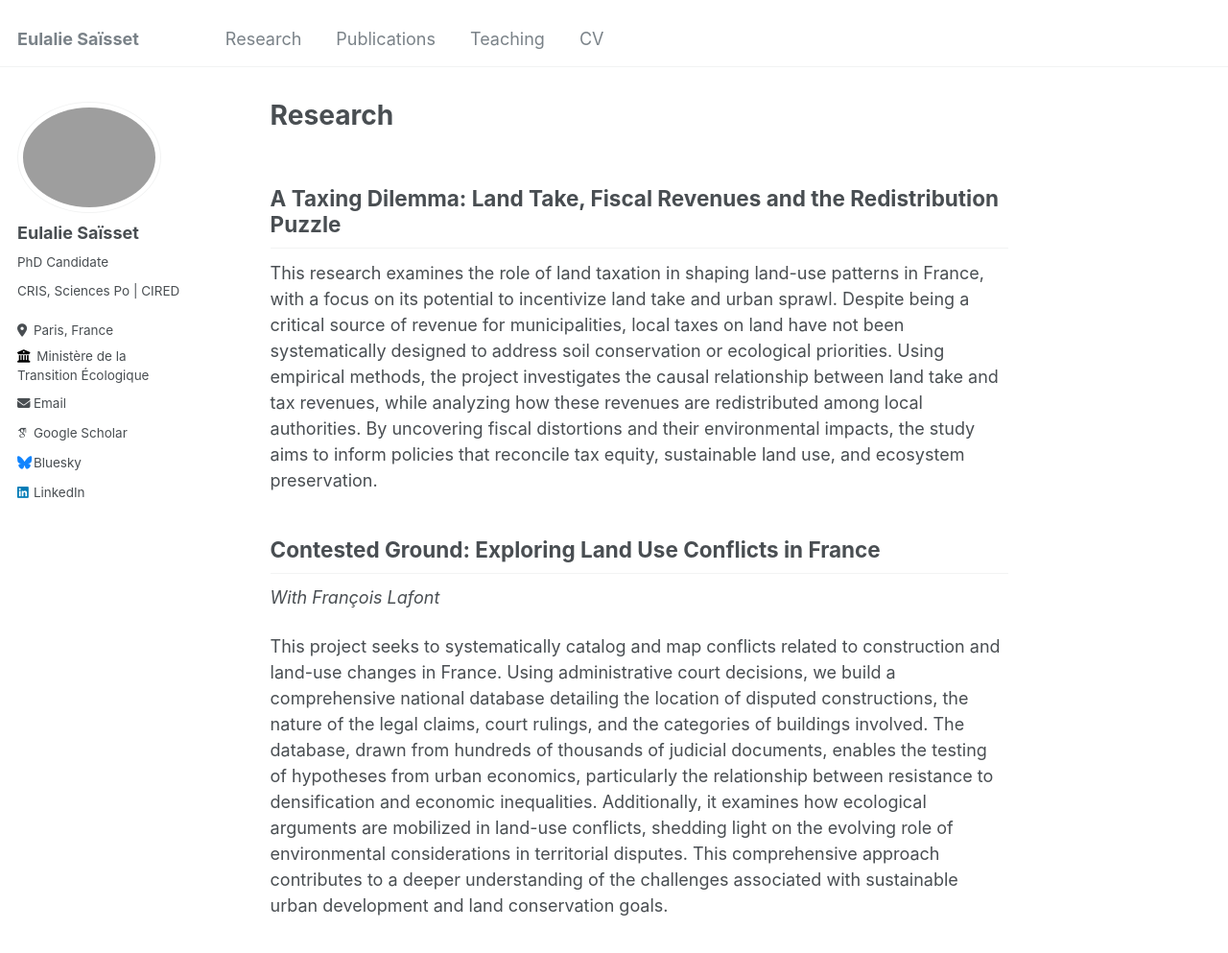
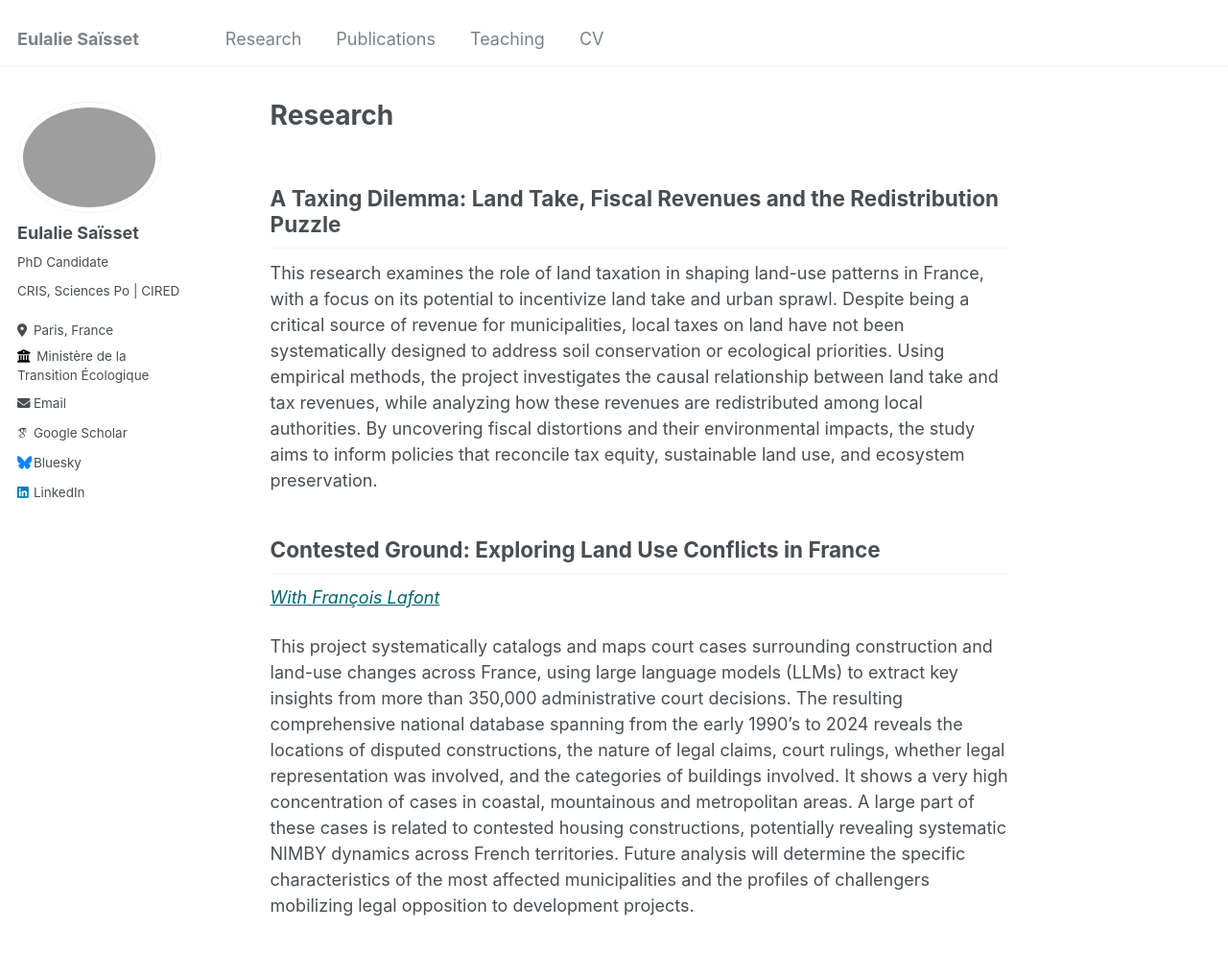
Before and after one commit to eulaliesaisset/eulaliesaisset.github.io, a Jekyll site: the page built from _pages/research.md, in a window 1280 px wide and 1169 px high. Shown: the top 993 px of the window at 96% size. Built offline with Jekyll 4.4.1, drawn with Linux system fonts in a browser that asks for light colours; some web fonts are replaced.

Commit message:
Update research.md (abstract and link François)

```diff
--- a/_pages/research.md
+++ b/_pages/research.md
@@ -6,6 +6,6 @@ permalink: /research/
 This research examines the role of land taxation in shaping land-use patterns in France, with a focus on its potential to incentivize land take and urban sprawl. Despite being a critical source of revenue for municipalities, local taxes on land have not been systematically designed to address soil conservation or ecological priorities. Using empirical methods, the project investigates the causal relationship between land take and tax revenues, while analyzing how these revenues are redistributed among local authorities. By uncovering fiscal distortions and their environmental impacts, the study aims to inform policies that reconcile tax equity, sustainable land use, and ecosystem preservation.
 
 ## Contested Ground: Exploring Land Use Conflicts in France
-_With François Lafont_
+_[With François Lafont](https://sites.google.com/view/francoislafont11/accueil)_
 
-This project seeks to systematically catalog and map conflicts related to construction and land-use changes in France. Using administrative court decisions, we build a comprehensive national database detailing the location of disputed constructions, the nature of the legal claims, court rulings, and the categories of buildings involved. The database, drawn from hundreds of thousands of judicial documents, enables the testing of hypotheses from urban economics, particularly the relationship between resistance to densification and economic inequalities. Additionally, it examines how ecological arguments are mobilized in land-use conflicts, shedding light on the evolving role of environmental considerations in territorial disputes. This comprehensive approach contributes to a deeper understanding of the challenges associated with sustainable urban development and land conservation goals.
+This project systematically catalogs and maps court cases surrounding construction and land-use changes across France, using large language models (LLMs) to extract key insights from more than 350,000 administrative court decisions. The resulting comprehensive national database spanning from the early 1990's to 2024 reveals the locations of disputed constructions, the nature of legal claims, court rulings, whether legal representation was involved, and the categories of buildings involved. It shows a very high concentration of cases in coastal, mountainous and metropolitan areas. A large part of these cases is related to contested housing constructions, potentially revealing systematic NIMBY dynamics across French territories. Future analysis will determine the specific characteristics of the most affected municipalities and the profiles of challengers mobilizing legal opposition to development projects.
```
